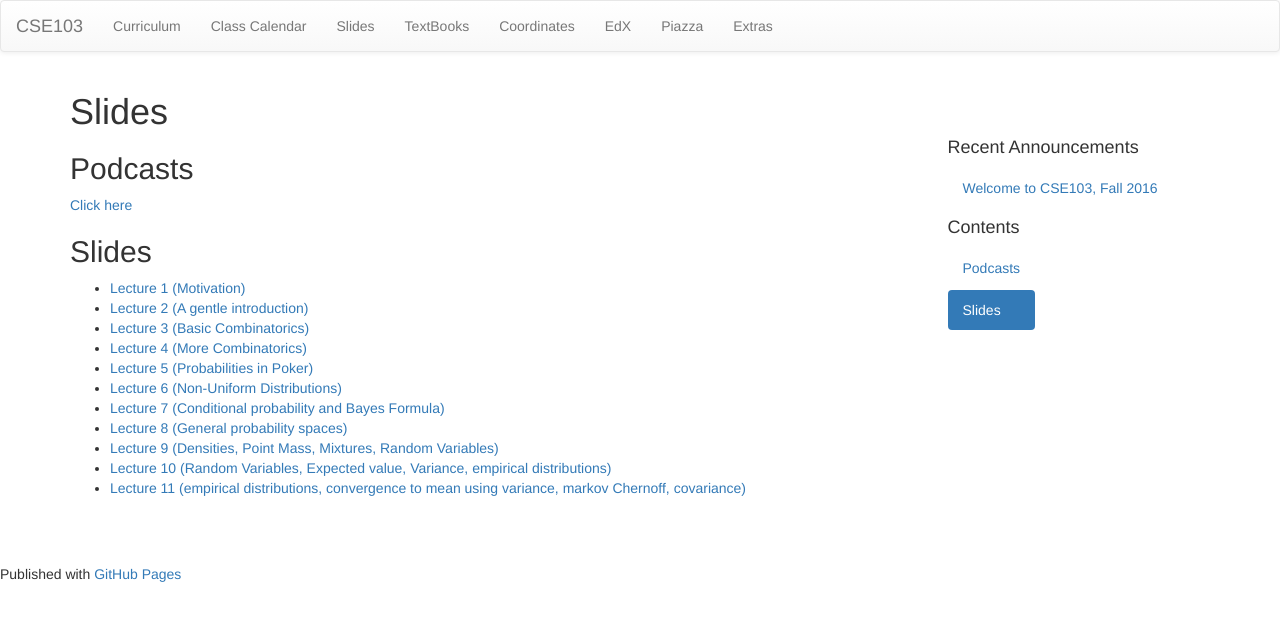
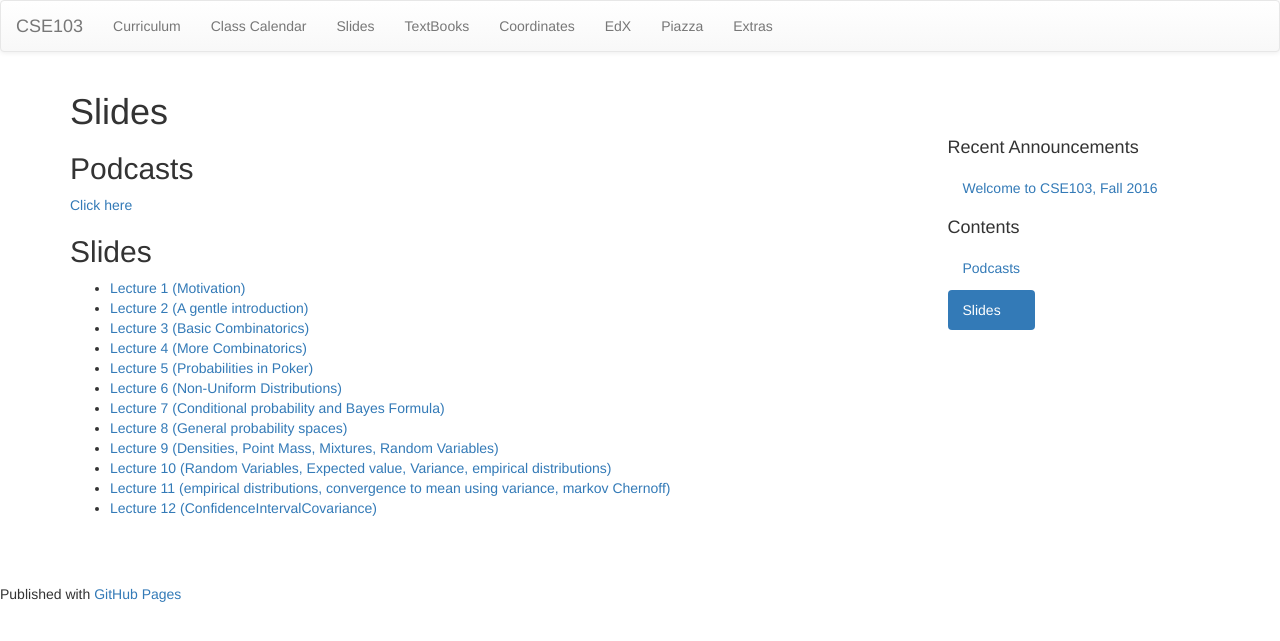
Before and after one commit to cse103/cse103.github.io, a Jekyll site: the page built from pages/18.Slides.md, in a window 1280 px wide. Shown: the top 641 px of the page. Built offline with Jekyll 4.4.1, drawn with Linux system fonts in a browser that asks for light colours; nearby versions of some CDN libraries.

Commit message:
Lecture 12

```diff
--- a/pages/18.Slides.md
+++ b/pages/18.Slides.md
@@ -19,4 +19,5 @@ permalink: /slides/
 * [Lecture 8 (General probability spaces)](/Slides/GeneralProbabilitySpaces.pdf)
 * [Lecture 9 (Densities, Point Mass, Mixtures, Random Variables)](/Slides/Densities_PM_Mixtures2.pdf)
 * [Lecture 10 (Random Variables, Expected value, Variance, empirical distributions)](/Slides/RVs,ExpectationVariance.pdf)
-* [Lecture 11 (empirical distributions, convergence to mean using variance, markov Chernoff, covariance)](/Slides/empiricalDistConvergenceToMeanMarkovChernoff.pdf)
+* [Lecture 11 (empirical distributions, convergence to mean using variance, markov Chernoff)](/Slides/empiricalDistConvergenceToMeanMarkovChernoff.pdf)
+* [Lecture 12 (ConfidenceIntervalCovariance)](/Slides/ConfidenceRangeCovaiance.pdf)
```
Also changed, not shown: 1 other file.
